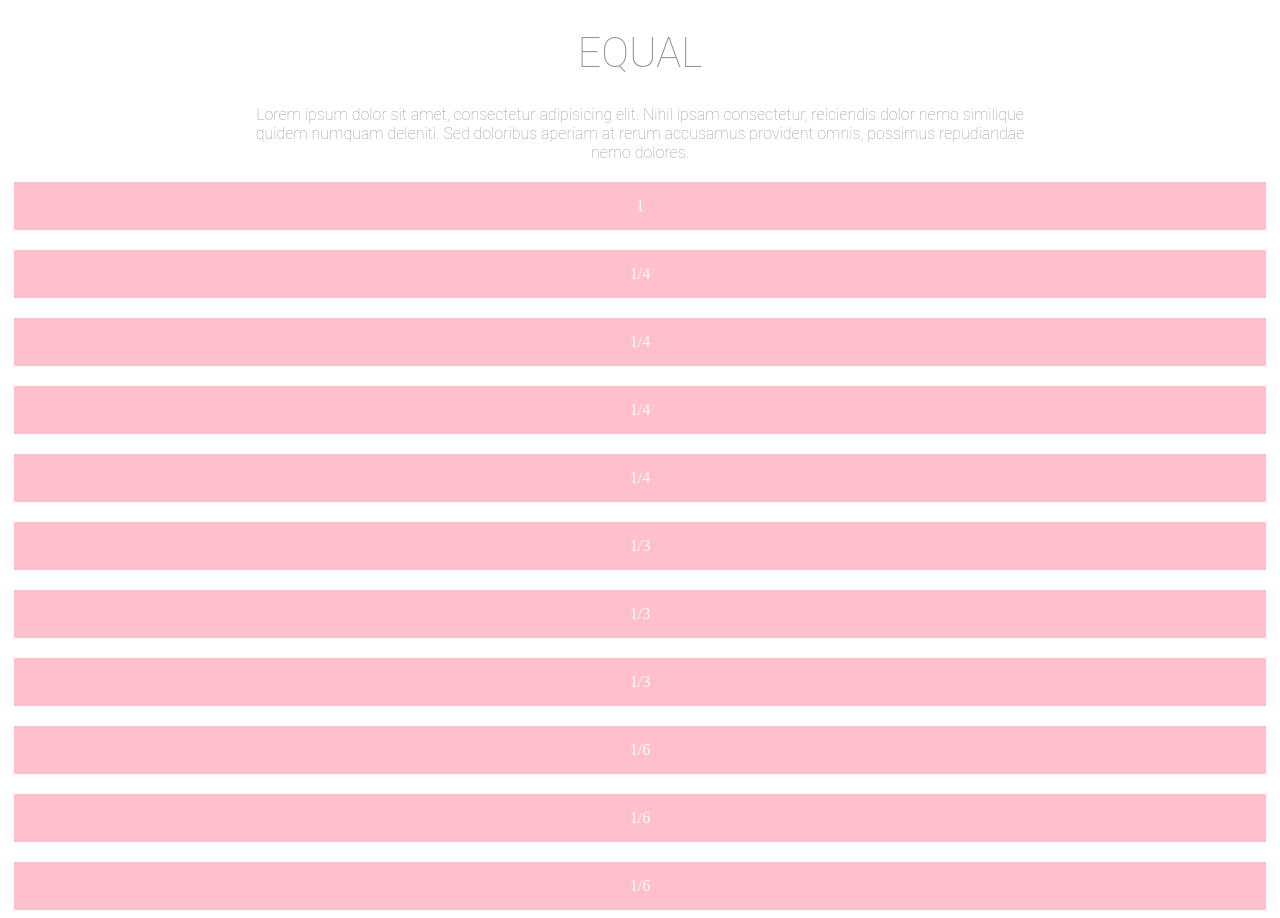
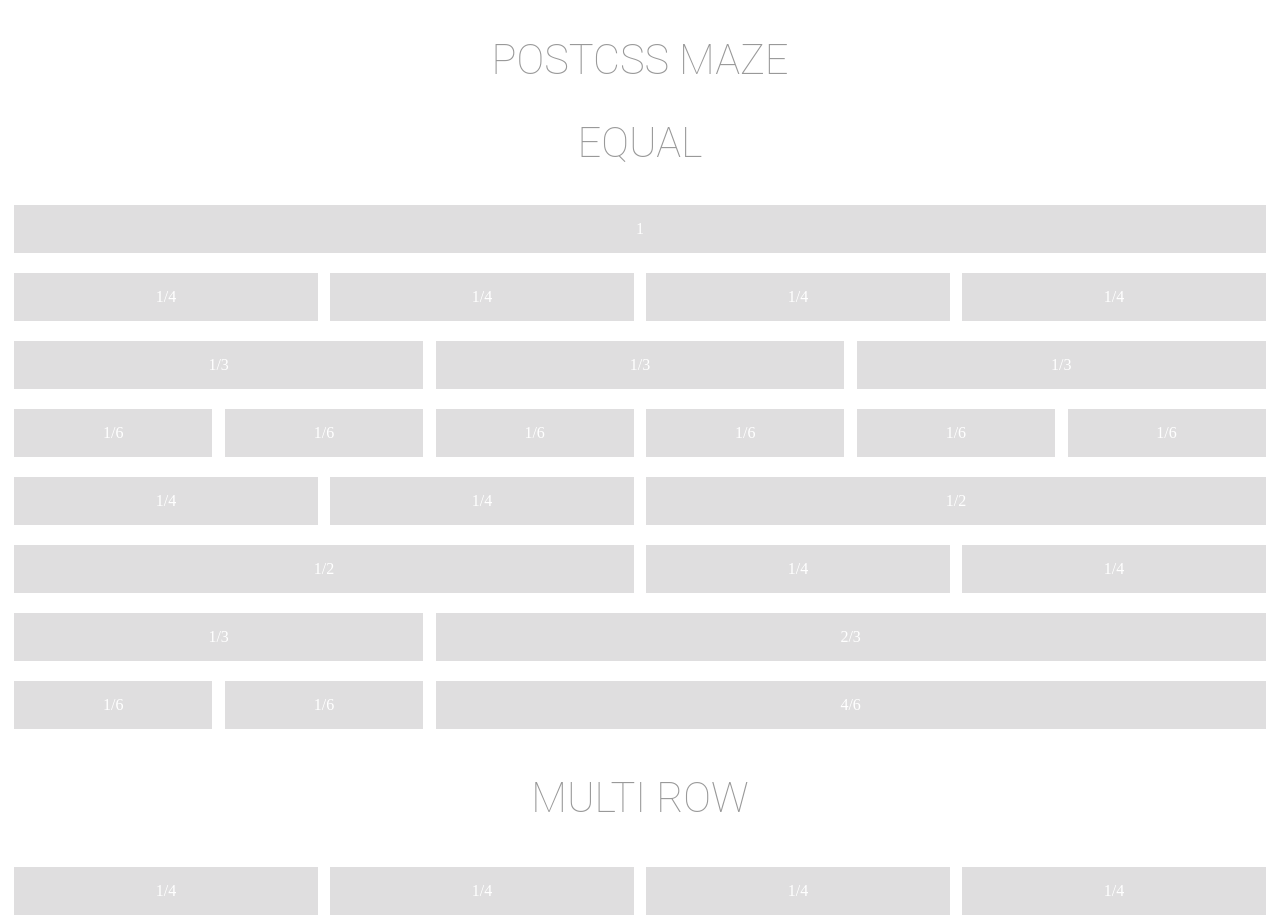
Before and after one commit to cathydutton/postcss-maze, a website: page demo/index.html in a window 1280 px wide. Shown: the top 918 px of the page. Drawn offline with Linux system fonts and the light colour scheme.

Commit message:
Work on demo page

```diff
--- a/demo/index.html
+++ b/demo/index.html
@@ -1,15 +1,32 @@
 <!DOCTYPE html>
 <html>
   <head>
-    <meta charset="utf-8">
-    <title>TEST</title>
+    <meta charset="UTF-8">
+    <meta name="viewport" content="width=device-width, initial-scale=1">
+    <title>PostCSS Maze - Mobile first semantic grid</title>
+    <meta name="description" content="PostCSS Maze is a mobile first semantic responsive grid to suit any design pattern">
+    <meta name="keywords" content="Maze, Responsive, Grid, Mobile First, PostCSS">
     <link rel="stylesheet" type="text/css" media="all" href="output.css" />
-  </head>
+		<meta name="author" content="Cathy Dutton - www.cathydutton.co.uk" />
+		<link href="/favicon.ico" rel="shortcut icon" type="image/vnd.microsoft.icon" />
+		<link rel="apple-touch-icon" href="/apple-touch-icon.png">
+		<!-- Twitter card -->
+		<meta name="twitter:card" content="summary"/>
+		<meta name="twitter:description" content="Front End Developer, CSS, Sass, UX, PostCSS and JavaScript"/>
+		<meta name="twitter:title" content="Cathy_Dutton"/>
+		<meta name="twitter:site" content="@cathy_dutton"/>
+		<meta name="twitter:image" content="/assets/img/profile-image.jpg"/>
+	</head>
   <body>
+
+  <section>
+    <h1>PostCSS Maze</h1>
+    <p></p>
+  </section>
 
   <div class="group">
     <h1>Equal</h1>
-    <p>Lorem ipsum dolor sit amet, consectetur adipisicing elit. Nihil ipsam consectetur, reiciendis dolor nemo similique quidem numquam deleniti. Sed doloribus aperiam at rerum accusamus provident omnis, possimus repudiandae nemo dolores.</p>
+    <p></p>
     <section class="wrapper">
       <div class="one-column">1</div>
     </section>
@@ -32,11 +49,6 @@
       <div class="six-columns">1/6</div>
       <div class="six-columns">1/6</div>
     </section>
-  </div>
-
-  <div class="group">
-    <h2>Un-Equal</h2>
-    <p>Lorem ipsum dolor sit amet, consectetur adipisicing elit. Nihil ipsam consectetur, reiciendis dolor nemo similique quidem numquam deleniti. Sed doloribus aperiam at rerum accusamus provident omnis, possimus repudiandae nemo dolores.</p>
     <section class="wrapper">
       <div class="one-quater">1/4</div>
       <div class="one-quater">1/4</div>
@@ -60,7 +72,7 @@
 
   <div class="group">
     <h2>Multi Row</h2>
-    <p>Lorem ipsum dolor sit amet, consectetur adipisicing elit. Nihil ipsam consectetur, reiciendis dolor nemo similique quidem numquam deleniti. Sed doloribus aperiam at rerum accusamus provident omnis, possimus repudiandae nemo dolores.</p>
+    <p></p>
     <section class="wrapper">
       <div class="multi-row">1/4</div>
       <div class="multi-row">1/4</div>
--- a/demo/output.css
+++ b/demo/output.css
@@ -120,7 +120,7 @@
   transition: all 0.5s ease;
 }
 
-@media only screen and (min-width:30) {
+@media only screen and (min-width:30em) {
 
   .four-columns {
     width: 49%;
@@ -163,7 +163,7 @@
   }
 }
 
-@media only screen and (min-width:48) {
+@media only screen and (min-width:48em) {
 
   .four-columns {
     width: 24%;
@@ -210,34 +210,34 @@ p {
 section div {
   margin-top: 10px;
   margin-bottom: 10px;
-  background: orange;
+  background: #ffa600;
   padding: 15px 10px;
 }
 
 @media screen and (min-width: 30em) {
 
   section div {
-    background: blue;
+    background: #82d2e5;
   }
 }
 
 @media screen and (min-width: 48em) {
 
   section div {
-    background: green;
+    background: #c1d72e;
   }
 }
 
 @media screen and (min-width: 63.750em) {
 
   section div {
-    background: red;
+    background: #ffc0cb;
   }
 }
 
 @media screen and (min-width: 80em) {
 
   section div {
-    background: pink;
+    background: #dfdedf;
   }
 }
--- a/demo/theme.css
+++ b/demo/theme.css
@@ -30,30 +30,30 @@ p {
 section div {
   margin-top: 10px;
   margin-bottom: 10px;
-  background: orange;
+  background: #ffa600;
   padding: 15px 10px;
 }
 
 @media screen and (min-width: 30em) {
   section div {
-    background: blue;
+    background: #82d2e5;
   }
 }
 
 @media screen and (min-width: 48em) {
   section div {
-    background: green;
+    background: #c1d72e;
   }
 }
 
 @media screen and (min-width: 63.750em) {
   section div {
-    background: red;
+    background: #ffc0cb;
   }
 }
 
 @media screen and (min-width: 80em) {
   section div {
-    background: pink;
+    background: #dfdedf;
   }
 }
--- a/index.js
+++ b/index.js
@@ -134,7 +134,7 @@ module.exports = postcss.plugin('postcss-maze', function (options) {
                             css.insertBefore(decl.parent,
                               '@media only screen and (min-width:' +
                               mediaValue +
-                              ') { ' +
+                              'em) { ' +
                               selectorName +
                               '{width:' +
                               columnWidth(span, coloumns) +
```
Also changed, not shown: README.md, demo/apple-touch-icon.png (added), demo/favicon.ico (added).
